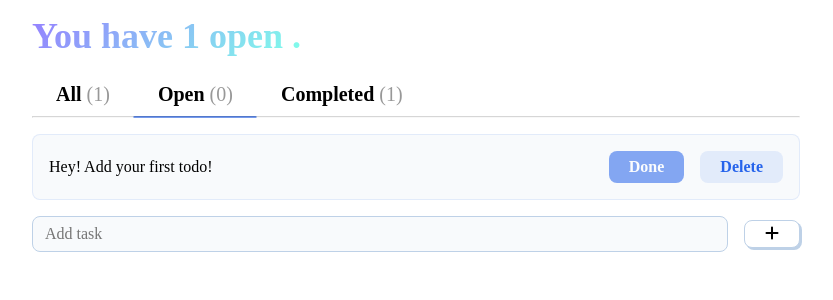
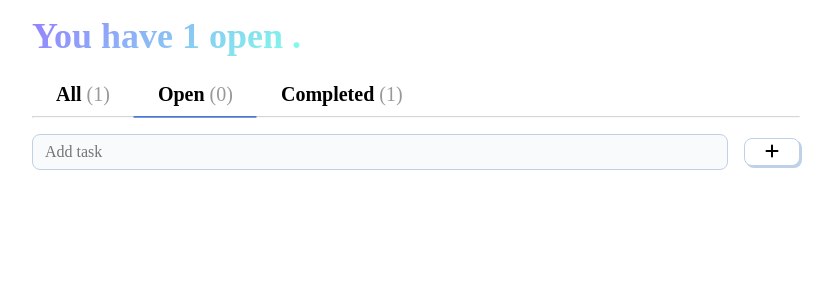
Before and after one commit to patriciakennedy/react-todo-app, a React (Vite) app: page / in a window 1280 px wide. Shown: the top 300 px of the page, without its empty margins (224-1057 px from the left). Built offline with nearby package versions, Linux system fonts and the light colour scheme; a web font is replaced by a local one.

Commit message:
Implemented proper filtering for the todo list

```diff
--- a/src/App.jsx
+++ b/src/App.jsx
@@ -35,7 +35,7 @@ function App() {
                 setSelectedTab={setSelectedTab}
                 todos={todos}
             />
-            <TodoList todos={todos} />
+            <TodoList selectedTab={selectedTab} todos={todos} />
             <TodoInput handleAddTodo={handleAddTodo} />
         </>
     );
--- a/src/components/TodoList.jsx
+++ b/src/components/TodoList.jsx
@@ -1,28 +1,21 @@
 import { TodoCard } from './TodoCard';
 
 export function TodoList(props) {
-    const { todos } = props;
+    const { todos, selectedTab } = props;
 
-    const tab = 'All';
+    // const tab = 'All';
     const filterTodosList =
-        tab === 'All'
+        selectedTab === 'All'
             ? todos
-            : tab === 'Completed'
+            : selectedTab === 'Completed'
             ? todos.filter((val) => val.complete)
             : todos.filter((val) => !val.complete);
 
     return (
         <>
             {filterTodosList.map((todo, todoIndex) => {
-                return (
-                    <TodoCard
-                        key={todoIndex}
-                        todo={todo}
-                    />
-                );
+                return <TodoCard key={todoIndex} todo={todo} />;
             })}
-
-
         </>
     );
 }
```
